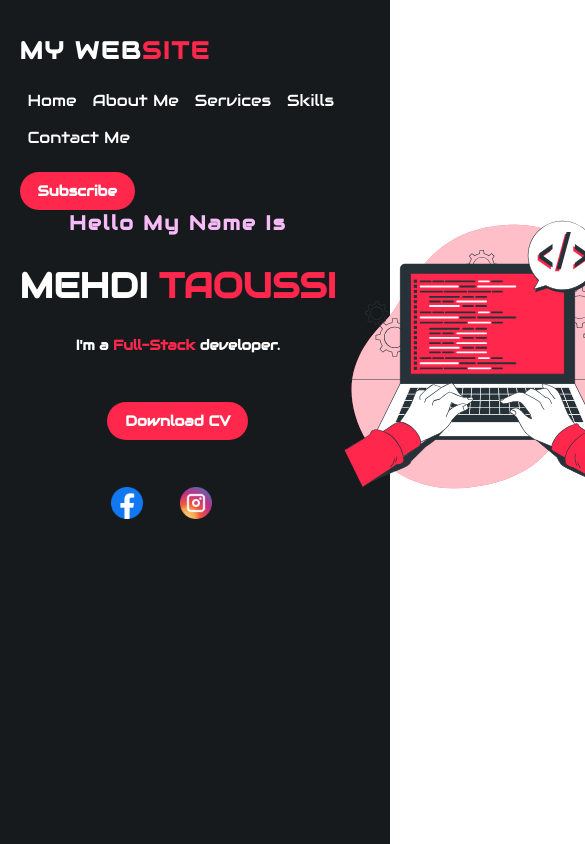
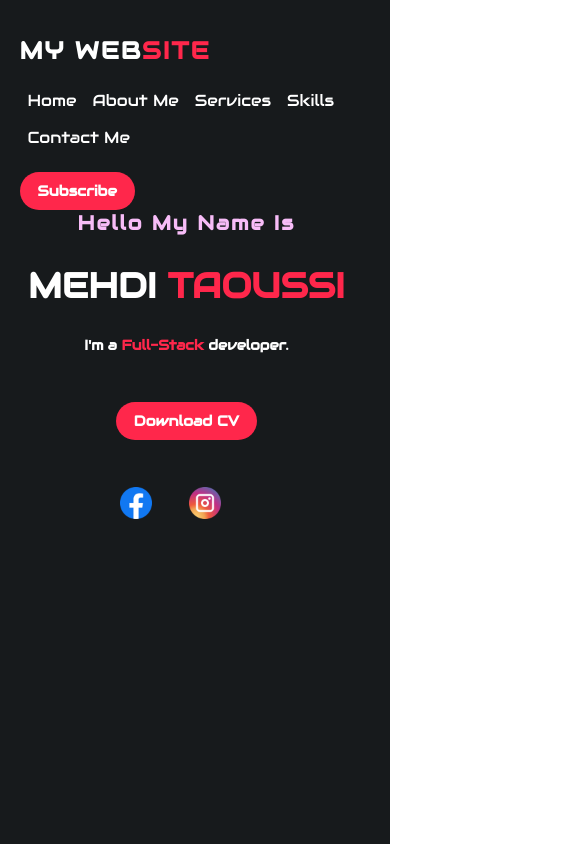
Before and after one commit to MehdiTaoussi2003/Portfolio, a plain HTML site: page index.html in a window 390 px wide. Shown: the top 844 px of the page, 585 px wide, since content can reach past the window. Drawn offline with Linux system fonts and the light colour scheme.

Commit message:
Update style.CSS

```diff
--- a/CSS/style.CSS
+++ b/CSS/style.CSS
@@ -198,8 +198,8 @@ nav ul li a:hover {
         bottom: 0;
     }
 
-    .container-image {
-        flex-basis: 100%;
+    .container-image img {
+        display: none;
     }
 }
 
```
